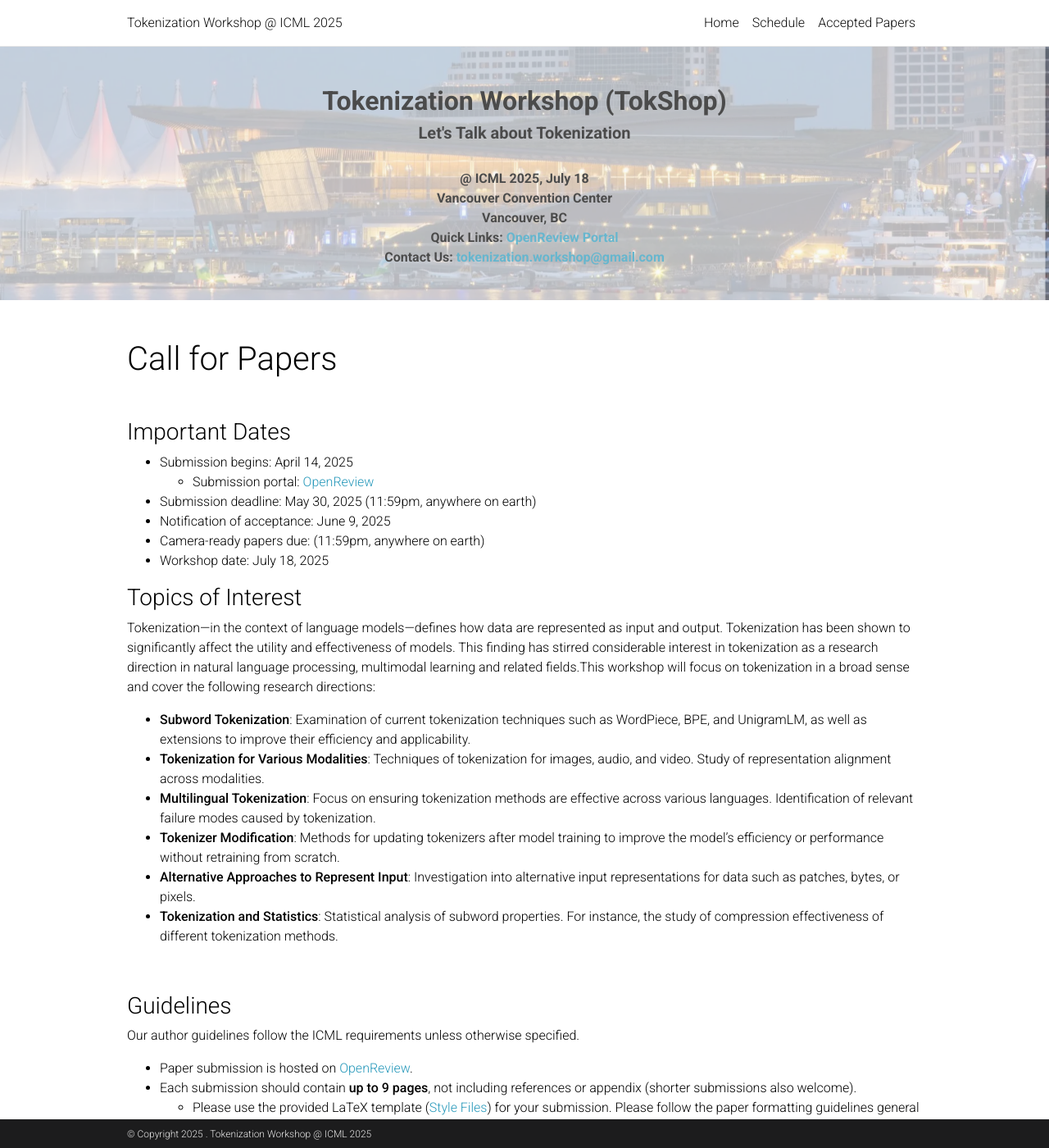
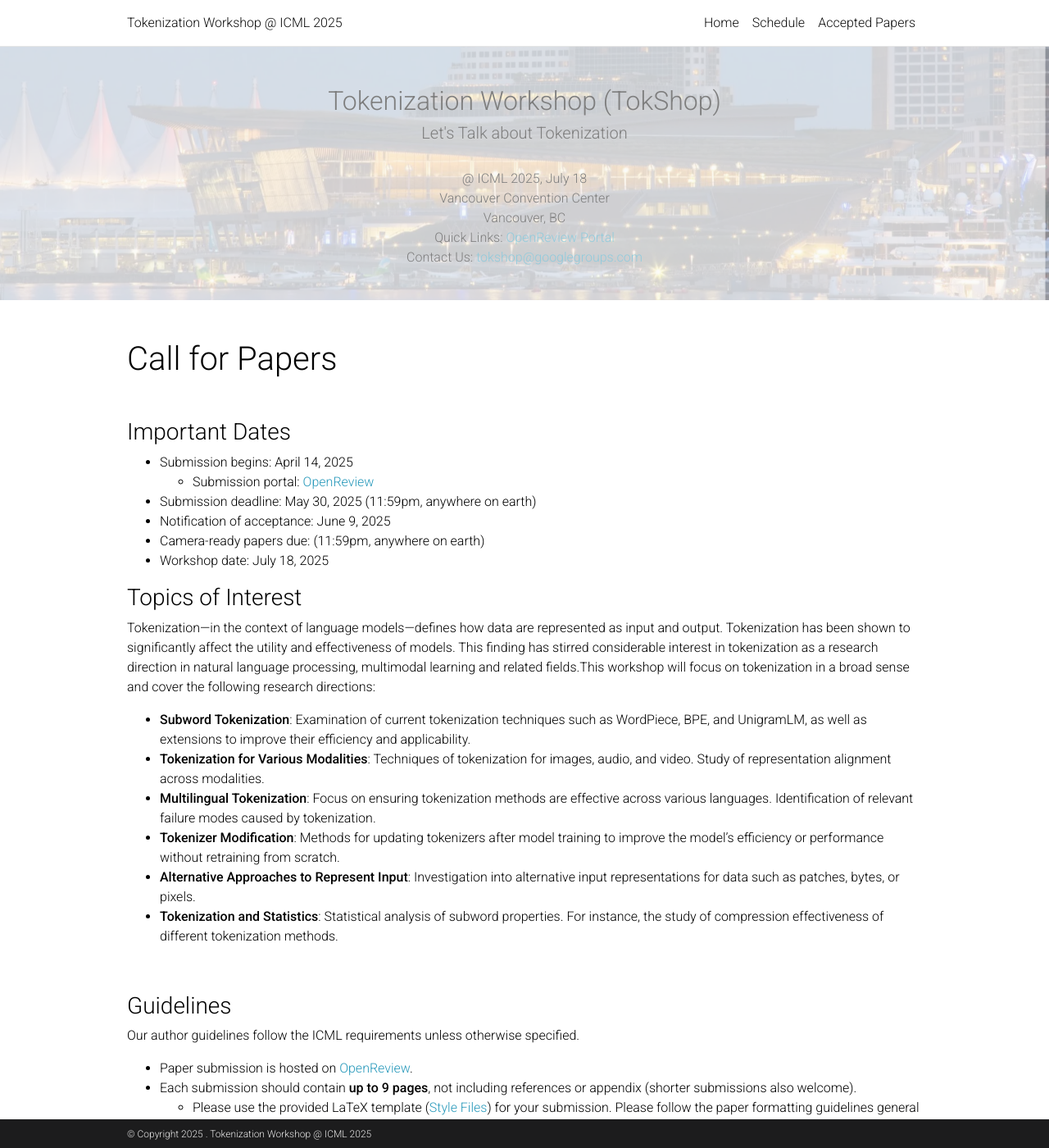
Before and after one commit to tokenization-workshop/tokenization-workshop.github.io, a Jekyll site: the page built from _pages/home.md, in a window 1280 px wide and 1400 px high. Shown: the whole window at 82% size. Built offline with Jekyll 4.4.1, drawn with Linux system fonts in a browser that asks for light colours; comment, search, counter and statistics services are not loaded; a style sheet for code colours, icons or effects is not loaded.

Commit message:
fix email, undo bold header

```diff
--- a/_config.yml
+++ b/_config.yml
@@ -6,7 +6,7 @@ title: Tokenization Workshop @ ICML 2025 # the website title (if blank, full nam
 first_name:
 middle_name:
 last_name:
-email: tokenization.workshop@gmail.com
+email: tokshop@googlegroups.com
 description: > # the ">" symbol means to ignore newlines until "footer_text:"
 footer_text: >
   Tokenization Workshop @ ICML 2025
--- a/_layouts/default2.html
+++ b/_layouts/default2.html
@@ -24,9 +24,9 @@ layout: parse
             padding: 0;
         }
 
-        h2, h5, .headlinks {
+        /*h2, h5, .headlinks {
             font-weight: bold;
-        }
+        }*/
 
         /* Set the background image and style for the header */
         .headerr {
@@ -36,7 +36,7 @@ layout: parse
             max-width: 100%;
             margin: 50 auto;
             /* Makd the background image more transparent */
-            opacity: 0.7;
+            opacity: 0.5;
         }
 
 
@@ -58,7 +58,7 @@ layout: parse
         <a href="#">OpenReview Portal</a> <br>
         <!-- Program:
         <a href="/speakers">Speakers</a> | <a href="#panel-1">Panelists</a> | <a href="/organization">Organization</a> | <a href="/schedule">Schedule</a><br><br> -->
-        Contact Us: <a href="mailto:tokenization.workshop@gmail.com">tokenization.workshop@gmail.com</a>
+        Contact Us: <a href="mailto:tokshop@googlegroups.com">tokshop@googlegroups.com</a>
         </p>
         <br>
     </div>
```
